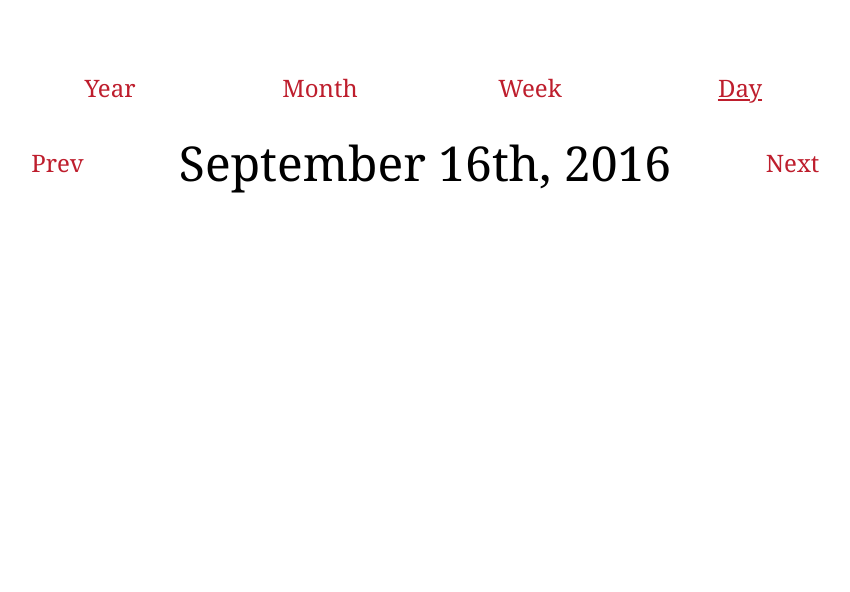
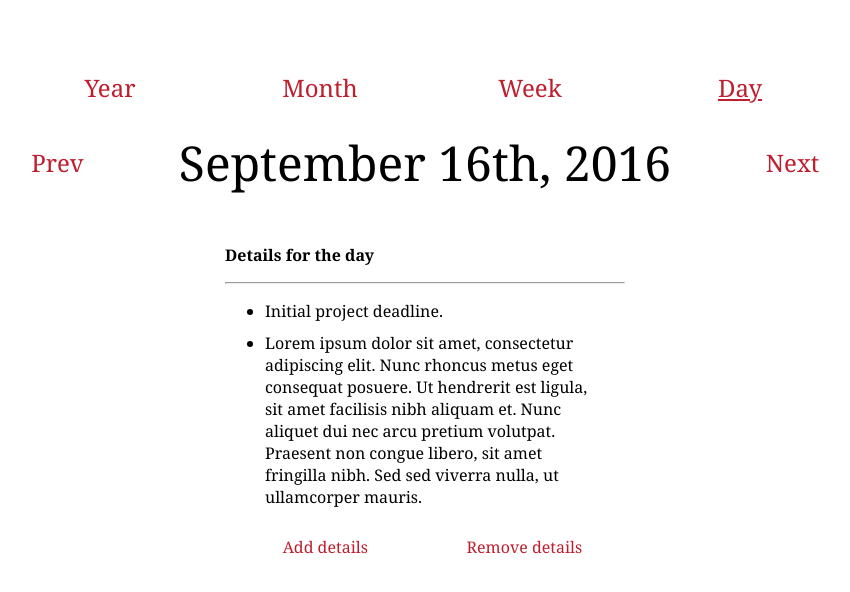
Before and after one commit to slopez1029/first-app, a plain HTML site: page web/day.html in a window 1280 px wide. Shown: the whole page, without its empty margins (215-1065 px from the left). Drawn offline with Linux system fonts and the light colour scheme.

Commit message:
Finished day.html/.css.
Finished example day view template. Adjusted #calendar width and
positioning to reduce column width in day view. Added <li> properties for
list of details. Added buttons to add/remove details. Added dummy text.

```diff
--- a/web/day.css
+++ b/web/day.css
@@ -2,29 +2,26 @@
 /* CSS Document */
 
 /*** TAGS ***/
-table {
-	border-collapse: collapse;
-}
 
-table th {
-	border-bottom: 1px solid black;
-	width: 120px;
+table td {
+	width: 200px;
 	height: 40px;
 	text-align: center;
 	vertical-align: middle;
 }
 
-table td {
-	width: 120px;
-	height: 100px;
-	font-family: "MS Serif", "New York", serif;
-	font-size: 36pt;
-	color: #C7C8CA;
-	text-align: center;
-	vertical-align: middle;
+li {
+	margin-top: 10px;
+	margin-bottom: 10px;
+	margin-right: 20px;
+
 }
 
 /*** IDS ***/
 #calendar {
-	padding-top: 40px;
+	margin-left: auto;
+	margin-right: auto;
+	padding-top: 20px;
+	width: 400px;
+	font-size: 12pt;
 }
--- a/web/day.html
+++ b/web/day.html
@@ -33,6 +33,18 @@
 
             <!-- Displays calendar info (table) for chosen selection. -->
             <div id="calendar">
+            	<p><strong>Details for the day</strong></p>
+                <hr />
+                <ul>
+                	<li>Initial project deadline.</li>
+                    <li>Lorem ipsum dolor sit amet, consectetur adipiscing elit. Nunc rhoncus metus eget consequat posuere. Ut hendrerit est ligula, sit amet facilisis nibh aliquam et. Nunc aliquet dui nec arcu pretium volutpat. Praesent non congue libero, sit amet fringilla nibh. Sed sed viverra nulla, ut ullamcorper mauris.</li>
+                </ul>
+                <table>
+                	<tr>
+                    	<td><a href="">Add details</a></td>
+                        <td><a href="">Remove details</a></td>
+                    </tr>
+                </table>
             </div>
         </div>
     </div>
```
